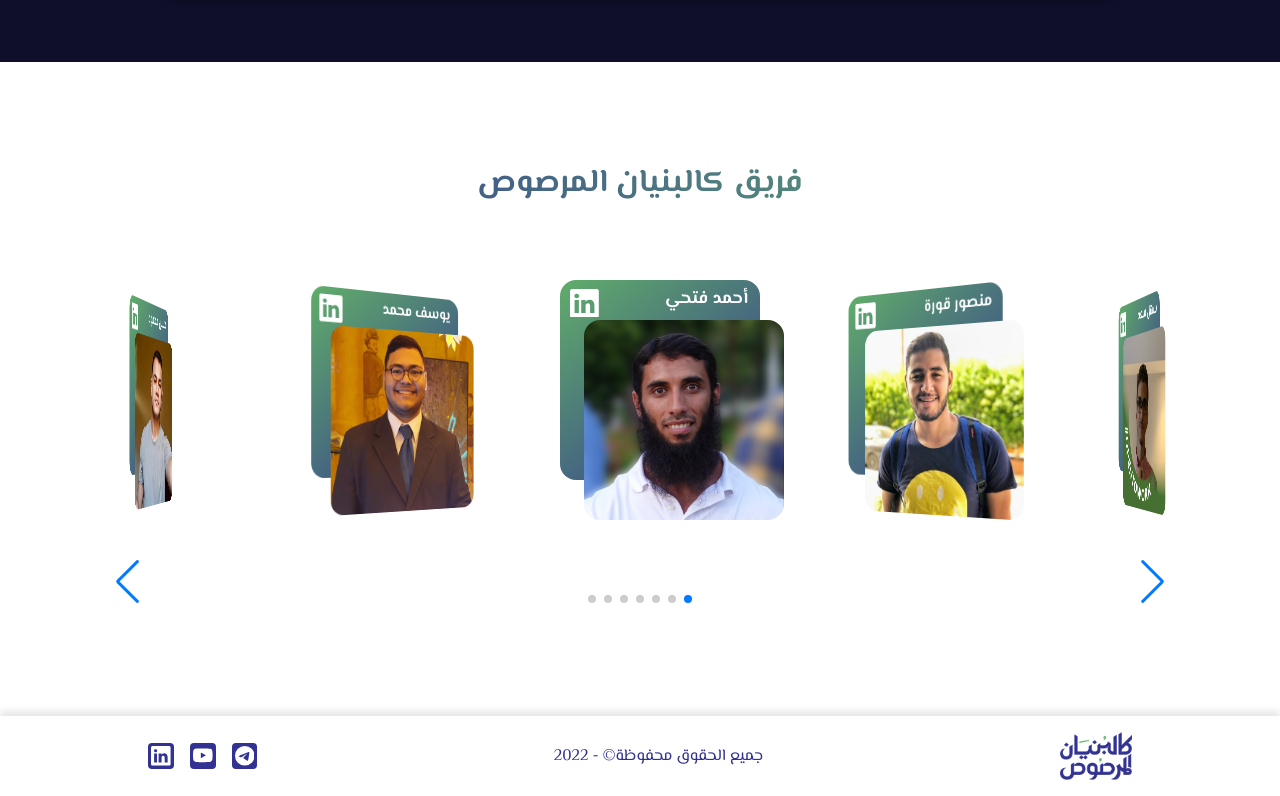
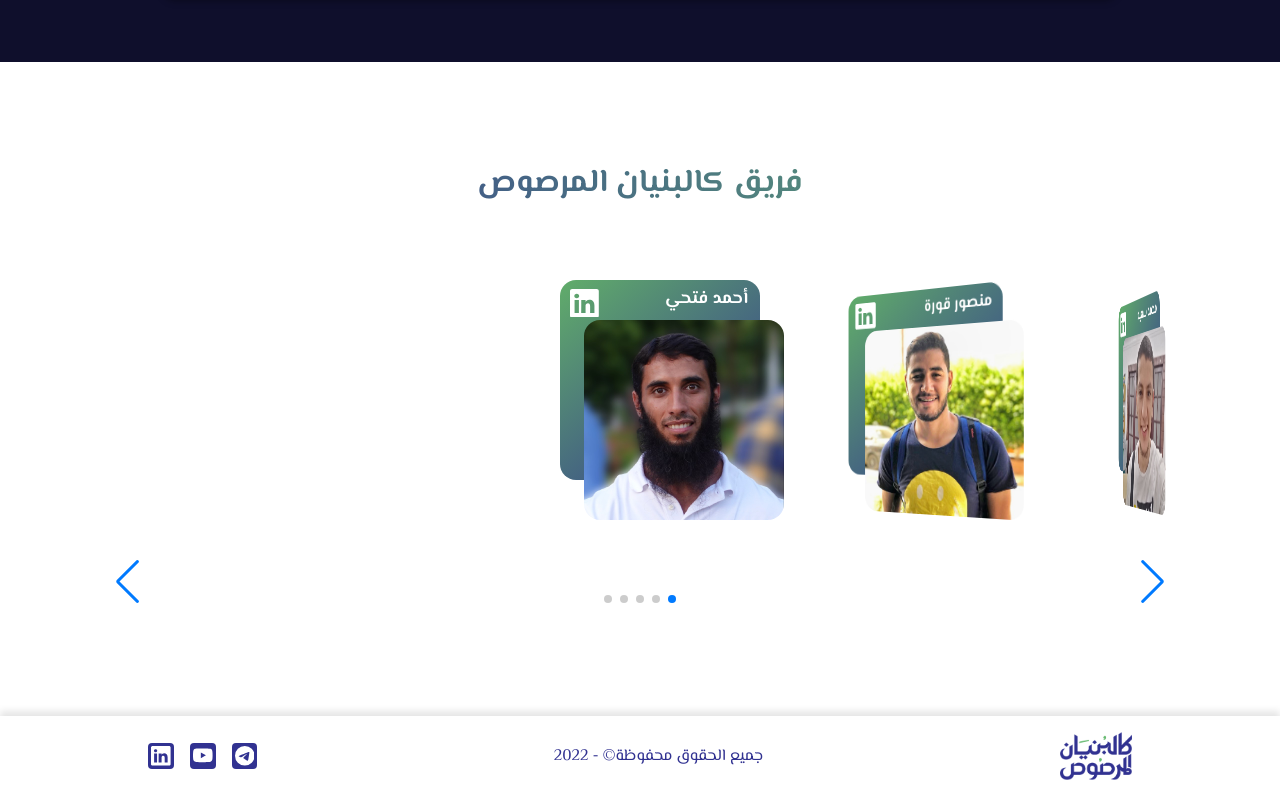
Before and after one commit to KalbonyanElmarsos/AlbonyanWebsite, a React (Create React App) app: page / in a window 1280 px wide. Shown: the part 4918-5714 px from the top of the page. Built offline with nearby package versions, Linux system fonts and the light colour scheme.

Commit message:
modifing team members

```diff
--- a/src/component/team/Team.jsx
+++ b/src/component/team/Team.jsx
@@ -67,6 +67,7 @@ const Team = () => {
             linkedInLink="https://www.linkedin.com/in/hassan-mahmoud-0b8695173/"
           />
         </SwiperSlide>
+
         <SwiperSlide>
           <CardWinners
             image={mohamedSaid}
@@ -74,20 +75,7 @@ const Team = () => {
             linkedInLink="https://www.linkedin.com/in/mohamed-said-5a599b234/"
           />
         </SwiperSlide>
-        <SwiperSlide>
-          <CardWinners
-            image={ahmedBahaa}
-            name="أحمد بهاء"
-            linkedInLink="https://www.linkedin.com/in/ahmed-bahaa-031929147/"
-          />
-        </SwiperSlide>
-        <SwiperSlide>
-          <CardWinners
-            image={sahlSaad}
-            name="سهل سعد"
-            linkedInLink="https://www.linkedin.com/in/sahl-saad/"
-          />
-        </SwiperSlide>
+
         <SwiperSlide>
           <CardWinners
             image={mansourKoura}
@@ -95,6 +83,7 @@ const Team = () => {
             linkedInLink="https://www.linkedin.com/in/manssorr/"
           />
         </SwiperSlide>
+
       </Swiper>
     </section>
   );
```
